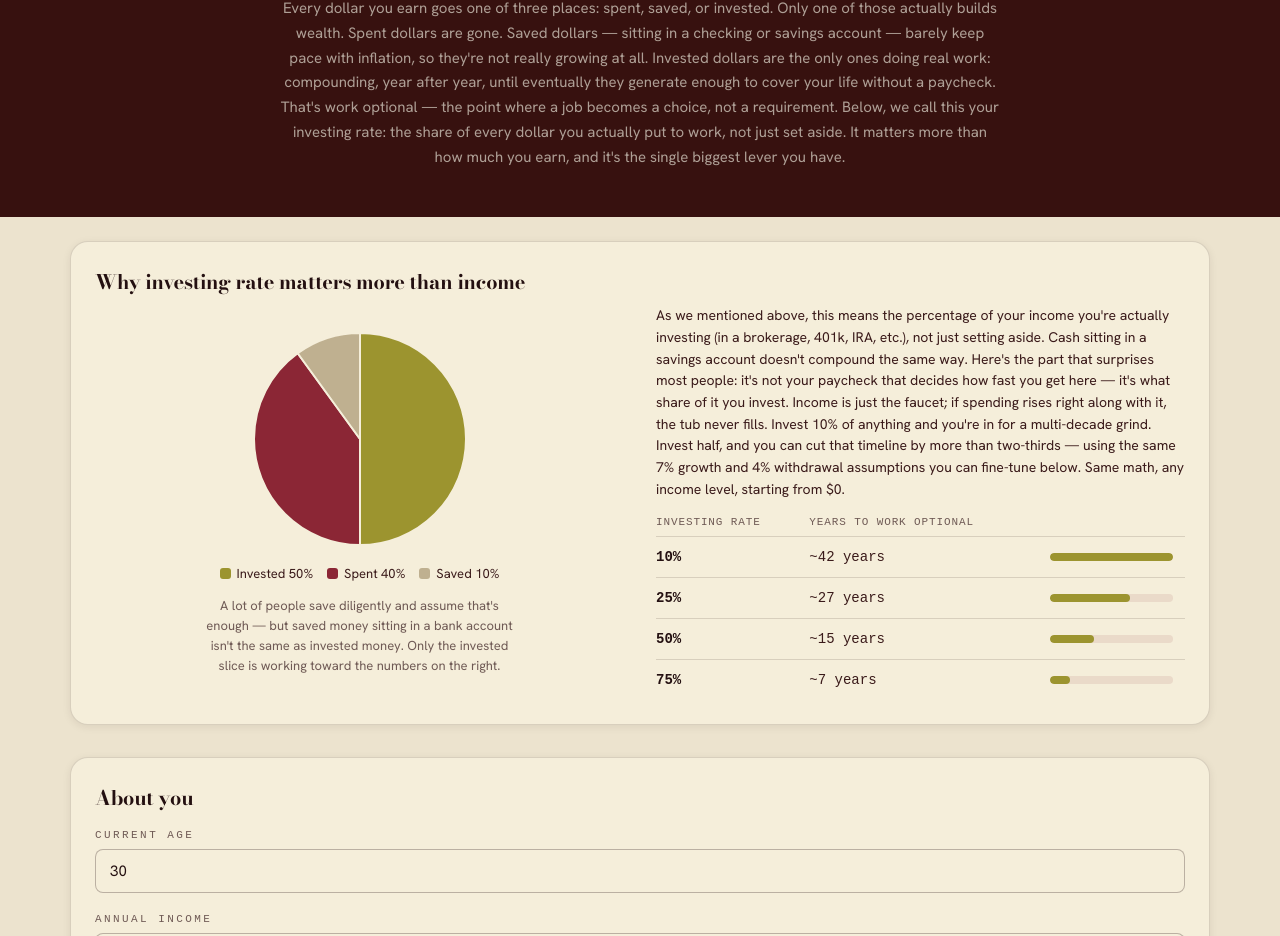
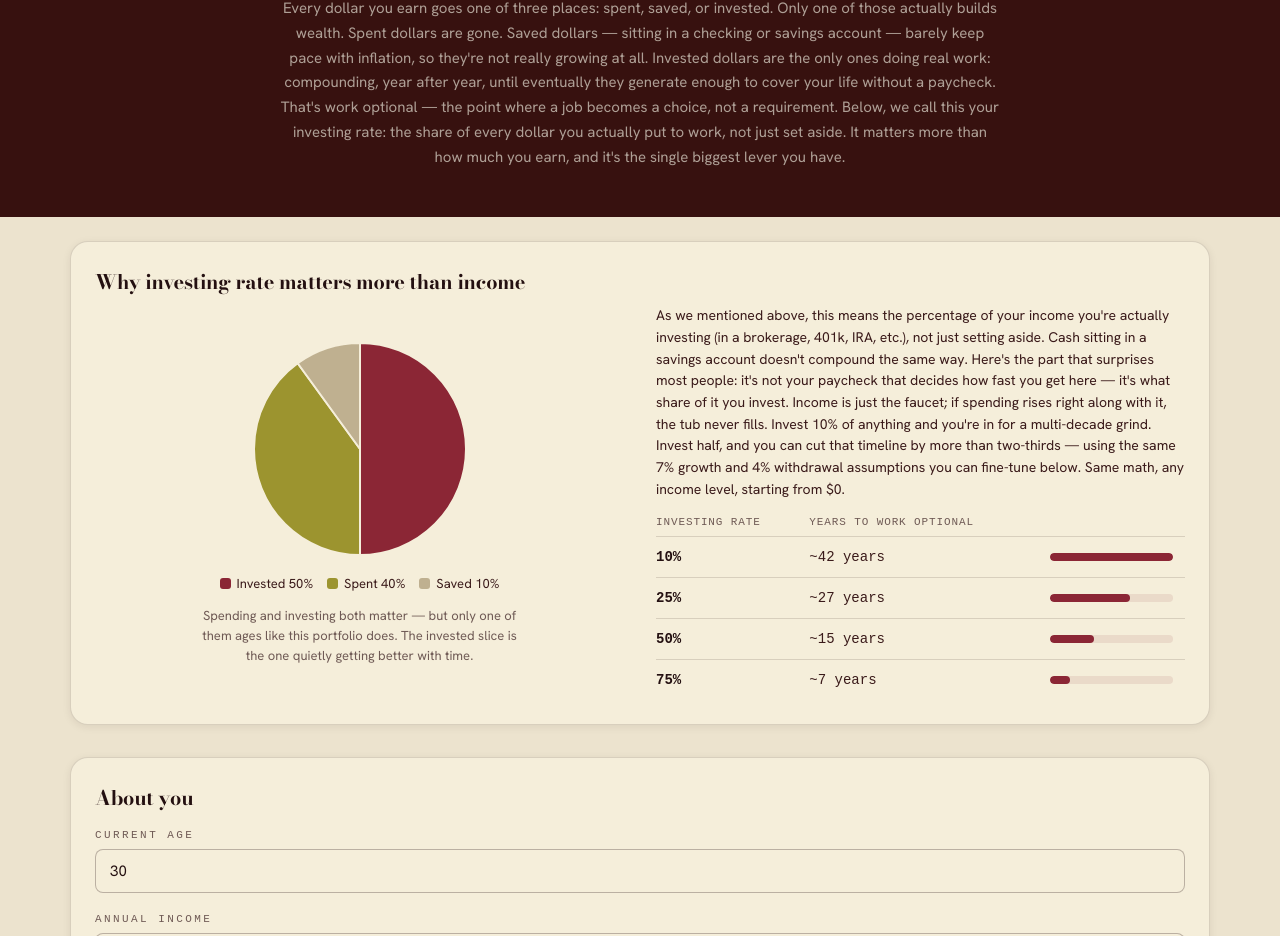
Before and after one commit to hoppylady/work-optional-calculator, a plain HTML site: page index.html in a window 1280 px wide. Shown: the part 164-1100 px from the top of the page. Drawn offline with nearby package versions, Linux system fonts and the light colour scheme; a web font is replaced by a local one.

Commit message:
Align pie chart colors with the main projection chart's meaning
Invested is now the same wine-red as the portfolio value line
(money aging/compounding); Spent is now citrine, matching the
annual withdrawal bars (money in active motion). Saved stays
sand/taupe. The investing-rate table's bar-fill follows Invested
to wine-red to stay paired with it.

Also softens the caption under the pie chart from a "gotcha" framing
about saved-vs-invested money to a neutral observation about how
invested money compounds over time.

Co-Authored-By: Claude Sonnet 5 <noreply@anthropic.com>

```diff
--- a/index.html
+++ b/index.html
@@ -888,7 +888,7 @@
     overflow: hidden;
   }
   .sr-bar-fill {
-    background: var(--citrine-600);
+    background: var(--wine-600);
     height: 100%;
     border-radius: 4px;
   }
@@ -926,11 +926,11 @@
       <div class="income-split-visual">
         <canvas id="incomeSplitChart" width="220" height="220" role="img" aria-label="Illustrative pie chart of where a dollar of income goes: 50% invested, 40% spent, 10% saved"></canvas>
         <div class="pie-legend">
-          <span><span class="pie-swatch" style="background:var(--citrine-600)"></span>Invested 50%</span>
-          <span><span class="pie-swatch" style="background:var(--wine-600)"></span>Spent 40%</span>
+          <span><span class="pie-swatch" style="background:var(--wine-600)"></span>Invested 50%</span>
+          <span><span class="pie-swatch" style="background:var(--citrine-600)"></span>Spent 40%</span>
           <span><span class="pie-swatch" style="background:var(--sand-300)"></span>Saved 10%</span>
         </div>
-        <p class="pie-caption">A lot of people save diligently and assume that's enough — but saved money sitting in a bank account isn't the same as invested money. Only the invested slice is working toward the numbers on the right.</p>
+        <p class="pie-caption">Spending and investing both matter — but only one of them ages like this portfolio does. The invested slice is the one quietly getting better with time.</p>
       </div>
       <div class="income-split-text">
         <p class="section-sub">
@@ -2154,8 +2154,8 @@
     pieCtx.scale(dpr, dpr);
 
     var slices = [
-      { pct: 50, color: cssVar("--citrine-600") },
-      { pct: 40, color: cssVar("--wine-600") },
+      { pct: 50, color: cssVar("--wine-600") },
+      { pct: 40, color: cssVar("--citrine-600") },
       { pct: 10, color: cssVar("--sand-300") }
     ];
 
```
